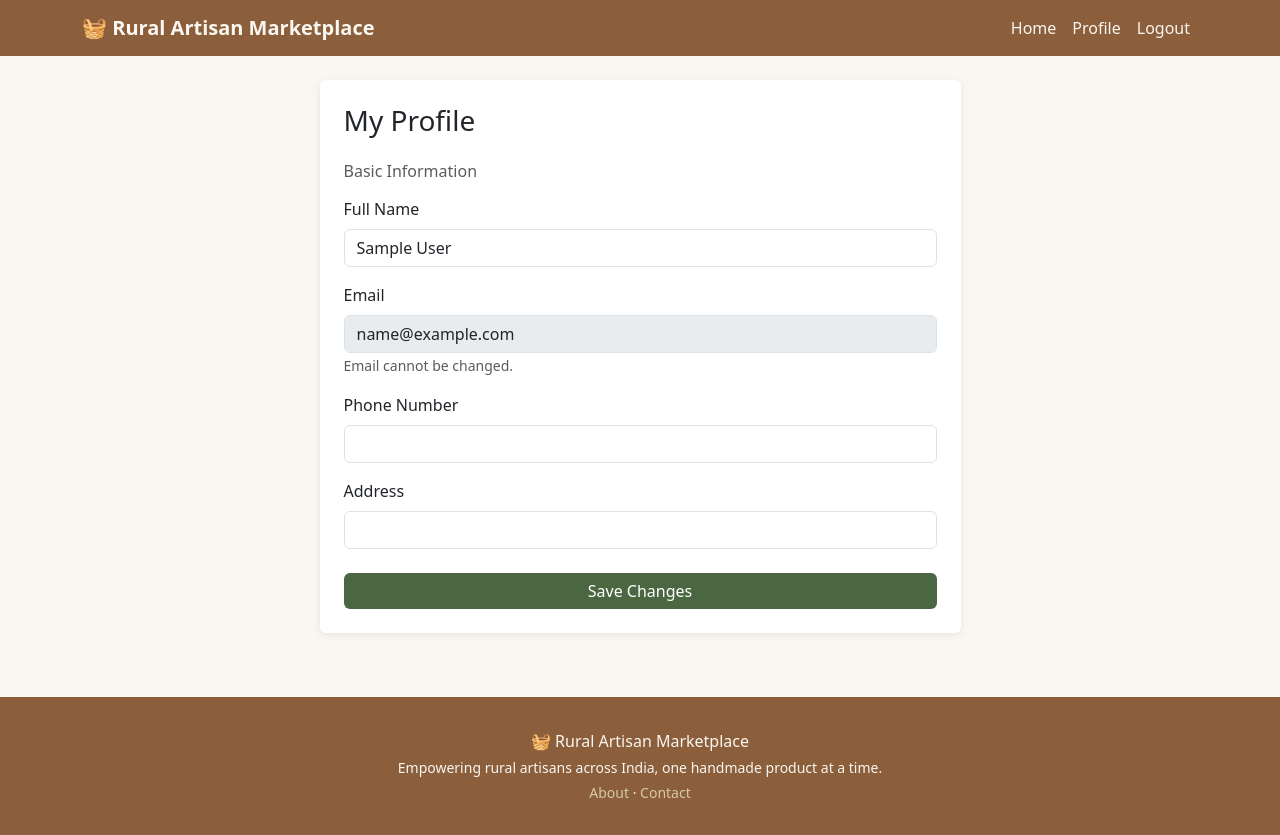
After one commit to Tanwi20024/rural-artisan-marketplace, a Flask app: page /profile in a window 1280 px wide. The commit adds this page. Run offline with Flask 3, Linux system fonts and the light colour scheme; the visitor is signed in with stand-in values (Sample User, id 1); some libraries are stand-ins or nearby versions.

Commit message:
Step 8: Add profile management for customers and artisans

```diff
--- a/app.py
+++ b/app.py
@@ -30,10 +30,12 @@ def create_app():
     from blueprints.products import products_bp
     from blueprints.cart import cart_bp
     from blueprints.orders import orders_bp
+    from blueprints.profile import profile_bp
     app.register_blueprint(auth_bp)
     app.register_blueprint(products_bp)
     app.register_blueprint(cart_bp)
     app.register_blueprint(orders_bp)
+    app.register_blueprint(profile_bp)
 
     @app.route('/')
     def home():
--- /dev/null
+++ b/blueprints/profile/__init__.py
@@ -0,0 +1,5 @@
+from flask import Blueprint
+
+profile_bp = Blueprint('profile', __name__, template_folder='../../templates/profile')
+
+from blueprints.profile import routes
--- /dev/null
+++ b/blueprints/profile/routes.py
@@ -0,0 +1,54 @@
+from flask import render_template, redirect, url_for, flash
+from flask_login import login_required, current_user
+
+from blueprints.profile import profile_bp
+from extensions import db
+from models import ArtisanProfile
+from forms import ProfileForm
+
+
+@profile_bp.route('/profile', methods=['GET', 'POST'])
+@login_required
+def view_profile():
+    """View and edit the logged-in user's profile."""
+    form = ProfileForm()
+
+    # For artisans, load their existing ArtisanProfile (create one if it doesn't exist yet)
+    artisan_profile = None
+    if current_user.is_artisan():
+        artisan_profile = current_user.artisan_profile
+        if artisan_profile is None:
+            artisan_profile = ArtisanProfile(user_id=current_user.id)
+            db.session.add(artisan_profile)
+            db.session.commit()
+
+    if form.validate_on_submit():
+        current_user.name = form.name.data
+        current_user.phone = form.phone.data
+        current_user.address = form.address.data
+
+        if current_user.is_artisan():
+            artisan_profile.shop_name = form.shop_name.data
+            artisan_profile.bio = form.bio.data
+            artisan_profile.village = form.village.data
+            artisan_profile.district = form.district.data
+            artisan_profile.state = form.state.data
+
+        db.session.commit()
+        flash('Profile updated successfully!', 'success')
+        return redirect(url_for('profile.view_profile'))
+
+    # Pre-fill the form with existing data on GET request
+    if not form.is_submitted():
+        form.name.data = current_user.name
+        form.phone.data = current_user.phone
+        form.address.data = current_user.address
+
+        if current_user.is_artisan():
+            form.shop_name.data = artisan_profile.shop_name
+            form.bio.data = artisan_profile.bio
+            form.village.data = artisan_profile.village
+            form.district.data = artisan_profile.district
+            form.state.data = artisan_profile.state
+
+    return render_template('profile/profile.html', form=form)
--- a/forms.py
+++ b/forms.py
@@ -49,3 +49,26 @@ class ProductForm(FlaskForm):
     price = DecimalField('Price (₹)', validators=[DataRequired(), NumberRange(min=1)])
     image = FileField('Product Image', validators=[FileAllowed(['png', 'jpg', 'jpeg'], 'Images only!')])
     submit = SubmitField('Save Product')
+
+class ProfileForm(FlaskForm):
+    """Profile form for customers and artisans."""
+    name = StringField('Full Name', validators=[DataRequired(), Length(min=2, max=100)])
+    phone = StringField('Phone Number', validators=[Length(max=15)])
+    address = StringField('Address', validators=[Length(max=255)])
+    shop_name = StringField('Shop Name', validators=[Length(max=150)])
+    bio = TextAreaField('Bio', validators=[Length(max=500)])
+    village = StringField('Village', validators=[Length(max=100)])
+    district = StringField('District', validators=[Length(max=100)])
+    state = StringField('State', validators=[Length(max=100)])
+    submit = SubmitField('Save Changes')
+    phone = StringField('Phone Number', validators=[Length(max=15)])
+    address = StringField('Address', validators=[Length(max=255)])
+
+    # Artisan-only fields (left blank/unused for customers)
+    shop_name = StringField('Shop Name', validators=[Length(max=150)])
+    bio = TextAreaField('Bio', validators=[Length(max=500)])
+    village = StringField('Village', validators=[Length(max=100)])
+    district = StringField('District', validators=[Length(max=100)])
+    state = StringField('State', validators=[Length(max=100)])
+
+    submit = SubmitField('Save Changes')
--- a/templates/base.html
+++ b/templates/base.html
@@ -46,7 +46,7 @@
                     </li>
                     {% endif %}
                     <li class="nav-item">
-                        <a class="nav-link" href="#">Profile</a>
+                        <a class="nav-link" href="{{ url_for('profile.view_profile') }}">Profile</a>
                     </li>
                     <li class="nav-item">
                         <a class="nav-link" href="{{ url_for('auth.logout') }}">Logout</a>
--- /dev/null
+++ b/templates/profile/profile.html
@@ -0,0 +1,62 @@
+{% extends "base.html" %} {% block title %}My Profile - Rural Artisan Marketplace{% endblock %} {% block content %}
+
+<div class="row justify-content-center">
+    <div class="col-md-7">
+        <div class="card p-4">
+            <h3 class="mb-4">My Profile</h3>
+
+            <form method="POST">
+                {{ form.hidden_tag() }}
+
+                <h6 class="text-muted mb-3">Basic Information</h6>
+
+                <div class="mb-3">
+                    {{ form.name.label(class="form-label") }} {{ form.name(class="form-control") }} {% for error in form.name.errors %}
+                    <div class="text-danger small">{{ error }}</div>
+                    {% endfor %}
+                </div>
+
+                <div class="mb-3">
+                    <label class="form-label">Email</label>
+                    <input type="text" class="form-control" value="{{ current_user.email }}" disabled>
+                    <small class="text-muted">Email cannot be changed.</small>
+                </div>
+
+                <div class="mb-3">
+                    {{ form.phone.label(class="form-label") }} {{ form.phone(class="form-control") }}
+                </div>
+
+                <div class="mb-3">
+                    {{ form.address.label(class="form-label") }} {{ form.address(class="form-control") }}
+                </div>
+
+                {% if current_user.is_artisan() %}
+                <hr class="my-4">
+                <h6 class="text-muted mb-3">Artisan / Shop Details</h6>
+
+                <div class="mb-3">
+                    {{ form.shop_name.label(class="form-label") }} {{ form.shop_name(class="form-control") }}
+                </div>
+
+                <div class="mb-3">
+                    {{ form.bio.label(class="form-label") }} {{ form.bio(class="form-control", rows=3) }}
+                </div>
+
+                <div class="row">
+                    <div class="col-md-4 mb-3">
+                        {{ form.village.label(class="form-label") }} {{ form.village(class="form-control") }}
+                    </div>
+                    <div class="col-md-4 mb-3">
+                        {{ form.district.label(class="form-label") }} {{ form.district(class="form-control") }}
+                    </div>
+                    <div class="col-md-4 mb-3">
+                        {{ form.state.label(class="form-label") }} {{ form.state(class="form-control") }}
+                    </div>
+                </div>
+                {% endif %} {{ form.submit(class="btn btn-accent w-100 mt-2") }}
+            </form>
+        </div>
+    </div>
+</div>
+
+{% endblock %}
```
